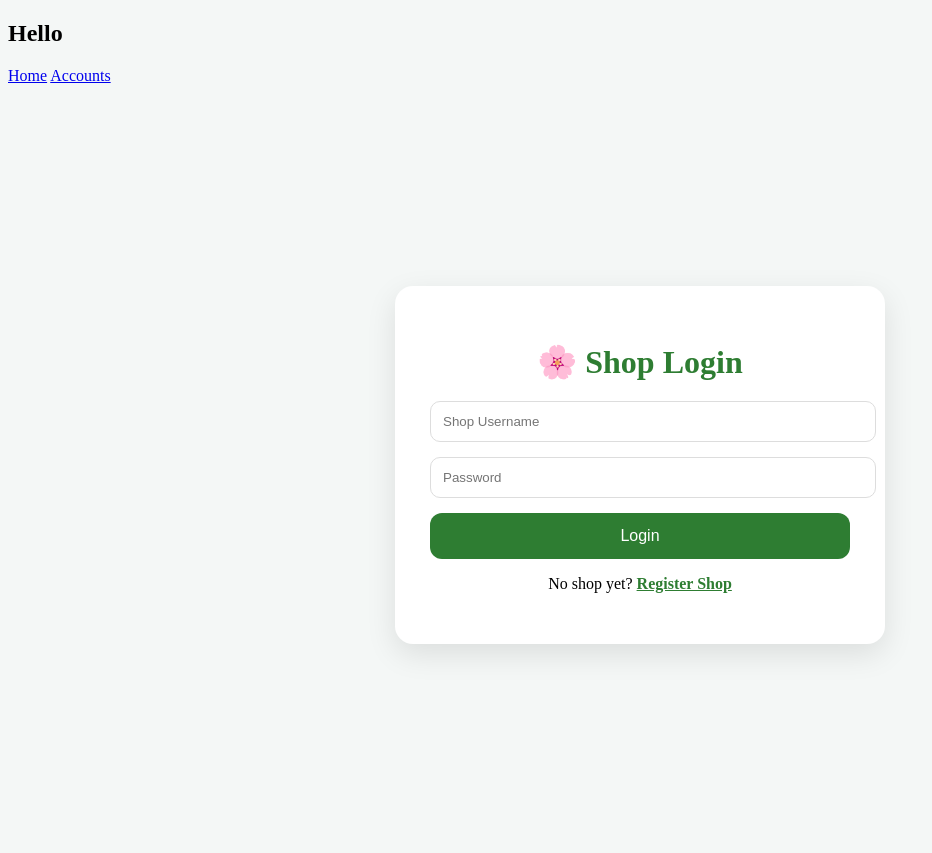
After one commit to Tanuj-Manikanta-2007/Petal-flower, a Django app: page /shop/login/ in a window 1280 px wide. The commit adds this page. Shown: the whole page, without its empty margins (0-932 px from the left). Run offline with Django 5.2, Linux system fonts and the light colour scheme.

Commit message:
Added shop login register

```diff
--- a/shop/urls.py
+++ b/shop/urls.py
@@ -3,7 +3,10 @@ from django.conf import settings
 from django.conf.urls.static import static
 from . import views
 urlpatterns = [
-  path('',views.dashboard,name = 'shop_dashboard'),
+  path('',views.home,name = 'shop_home'),
+  path('dashboard/',views.dashboard,name = 'shop_dashboard'),
+  path('register/',views.shop_register,name = "shop_register"),
+  path('login/',views.shop_login,name = "shop_login"),
 
 
 ]
--- a/shop/views.py
+++ b/shop/views.py
@@ -1,7 +1,52 @@
-from django.shortcuts import render
+from django.shortcuts import render , redirect
 from petalcart import models as pcmodel
+from django.contrib import messages
+from django.contrib.auth.models import Group
+from .forms import ShopRegisterForm
+from django.contrib.auth import authenticate,login
+from django.contrib.auth.models import User
 # Create your views here.
-def dashboard(request):
+def home(request):
   flowers = pcmodel.Flower.objects.all()
   shops = pcmodel.FlowerShop.objects.all()
   return render(request,"shop/home.html",{"flowers" : flowers,"shops" : shops})
+
+def shop_register(request):
+  if request.method == "POST":
+    form = ShopRegisterForm(request.POST)
+    if form.is_valid():
+      user = form.save()
+      shop_group = Group.objects.get(name = "ShopOwner")
+      user.groups.add(shop_group)
+      pcmodel.FlowerShop.objects.create(
+        owner = user,
+        shop_name = form.cleaned_data['shop_name'],
+        shop_address = form.cleaned_data['shop_address']
+      )
+      messages.success(request,"Shop registered successfully! Login now.")
+      #return redirect("shop_login")
+    else:
+      messages.error(request,"Please correct the erros below.")
+  else:
+    form = ShopRegisterForm()
+
+  return render(request,"shop/shop_register.html",{"form" : form})
+
+def shop_login(request):
+  if request.method == 'POST':
+    username = request.POST['username']
+    password = request.POST['password']
+    user  = authenticate(username = username,password = password)
+    if user:
+      if user.groups.filter(name = "ShopOwner").exists():
+        login(request,user)
+        messages.success(request,"Welcome back !")
+        return redirect("shop_home")
+      else:
+        messages.error(request,"You are not registered as a shop owner.")
+    else:
+      messages.error(request,"Invalid username or password ")
+  return render(request,"shop/shop_login.html")
+
+def dashboard(request):
+  return render(request,"shop/dashboard.html")
--- a/templates/shop/dashboard.html
+++ b/templates/shop/dashboard.html
@@ -4,4 +4,6 @@
 
   <h2> Welcome to petalcart register login your shops </h2>
   <a href = "{% url 'shop_dashboard' %}"> Shops </a>
+  <p> <a href = "{% url 'shop_register' %}"> Register </a></p>
+  <p> <a href = "{% url 'shop_login' %}">  Login</a></p>
 </div>
--- /dev/null
+++ b/templates/shop/shop_login.html
@@ -0,0 +1,114 @@
+{% extends "main.html" %}
+{% block content %}
+
+<style>
+  :root {
+    --primary: #2e7d32;
+    --bg: #f4f7f6;
+  }
+
+  body { background: var(--bg); }
+
+  .login-container {
+    min-height: 90vh;
+    display: flex;
+    justify-content: center;
+    align-items: center;
+    padding: 20px;
+  }
+
+  .login-card {
+    width: 100%;
+    max-width: 420px;
+    background: white;
+    padding: 35px;
+    border-radius: 18px;
+    box-shadow: 0 10px 30px rgba(0,0,0,0.1);
+    animation: fadeIn .4s ease;
+  }
+
+  @keyframes fadeIn {
+    from { opacity:0; transform: translateY(20px); }
+    to { opacity:1; transform: translateY(0); }
+  }
+
+  h1 {
+    text-align: center;
+    color: var(--primary);
+    margin-bottom: 20px;
+  }
+
+  .alert {
+    padding: 12px;
+    margin-bottom: 15px;
+    border-radius: 10px;
+    text-align: center;
+  }
+
+  .alert.error { background: #fdecea; color: #c62828; }
+  .alert.success { background: #e8f5e9; color: #2e7d32; }
+
+  input {
+    width: 100%;
+    padding: 12px;
+    border-radius: 10px;
+    border: 1px solid #ddd;
+    margin-bottom: 15px;
+    outline: none;
+  }
+
+  input:focus {
+    border-color: var(--primary);
+    box-shadow: 0 0 0 3px rgba(46,125,50,0.15);
+  }
+
+  .login-btn {
+    width: 100%;
+    padding: 14px;
+    background: var(--primary);
+    color: white;
+    border: none;
+    font-size: 16px;
+    border-radius: 12px;
+    cursor: pointer;
+  }
+
+  .login-btn:hover {
+    background: #256628;
+  }
+
+  .footer {
+    text-align: center;
+    margin-top: 15px;
+  }
+
+  .footer a { font-weight: bold; color: var(--primary); }
+</style>
+
+<div class="login-container">
+  <div class="login-card">
+
+    <h1>🌸 Shop Login</h1>
+
+    {% if messages %}
+      {% for message in messages %}
+        <div class="alert {{ message.tags }}">{{ message }}</div>
+      {% endfor %}
+    {% endif %}
+
+    <form method="POST">
+      {% csrf_token %}
+      <input type="text" name="username" placeholder="Shop Username" required>
+      <input type="password" name="password" placeholder="Password" required>
+
+      <button class="login-btn">Login</button>
+    </form>
+
+    <div class="footer">
+      <p>No shop yet? <a href="{% url 'shop_register' %}">Register Shop</a></p>
+    </div>
+
+  </div>
+</div>
+
+{% endblock %}
```
Also changed, not shown: templates/shop/shop_register.html (added, +105 -0 lines), media/pics/Screenshot_2024-11-07_185625.png (added), media/pics/Screenshot_2024-11-07_193826.png (added).
